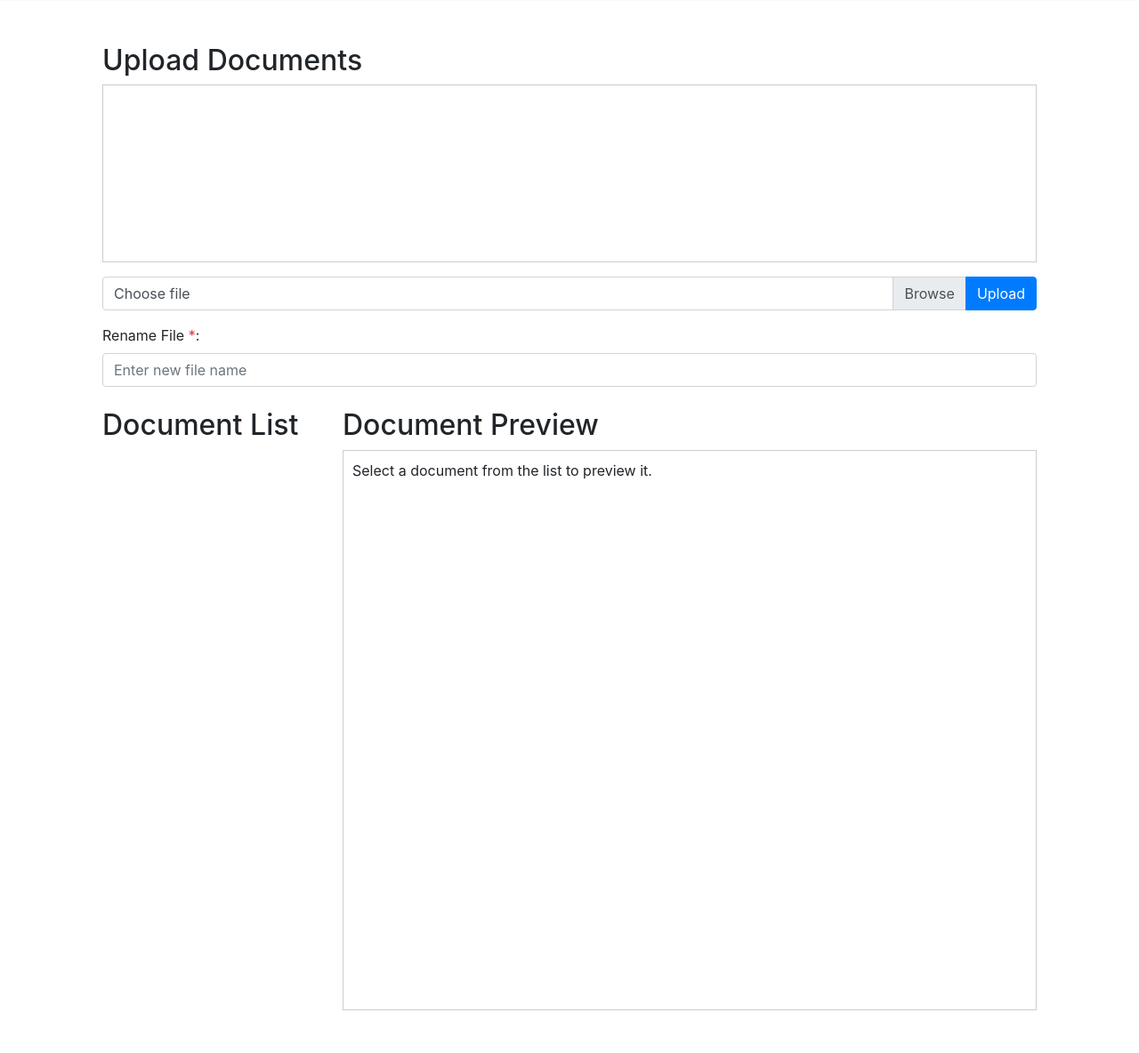
After one commit to cadabraaa/EmployeeManagement, a Flask app: template website/templates/documents.html in a window 1280 px wide. The commit adds this page. Shown: the part 78-1262 px from the top of the page at 89% size. Run offline with Flask 3, Linux system fonts and the light colour scheme; the template is opened without the code that fills it, so the values that code supplies are empty; some libraries are stand-ins or nearby versions.

Commit message:
document upload is done

```diff
--- a/website/__init__.py
+++ b/website/__init__.py
@@ -36,7 +36,7 @@ def create_app():
     app.register_blueprint(views, url_prefix='/')
     app.register_blueprint(auth, url_prefix='/')
 
-    from .models import User, Employee, Role, Gender, Education, Marital, Family, Country, State, City, Photo, Identification, Caddress, Paddress, Weapon, Career, Army
+    from .models import User, Employee, Role, Gender, Education, Marital, Family, Country, State, City, Photo, Identification, Caddress, Paddress, Weapon, Career, Army, Documents
 
     with app.app_context():
       db.create_all()
--- a/website/templates/base.html
+++ b/website/templates/base.html
@@ -93,5 +93,6 @@
       crossorigin="anonymous"
     ></script>
 
+
   </body>
 </html>
--- /dev/null
+++ b/website/templates/documents.html
@@ -0,0 +1,161 @@
+{% extends "base.html" %} {% block title %}Home{% endblock %} {% block content
+%}
+    <div class="container mt-4">
+      {% with messages = get_flashed_messages() %}
+          {% if messages %}
+              {% for message in messages %}
+                  <div class="alert alert-success" role="alert">
+                      {{message}}
+                  </div>
+              {% endfor %}
+          {% endif %}
+      {% endwith %}
+      <div class="container mt-5">
+          <h2>Upload Documents</h2>
+          <form action="{{ url_for('views.upload_documents', employee_id=employee.employee_id) }}" method="post" enctype="multipart/form-data">
+
+
+              <div id="filePreview" class="form-group">
+                  <div id="previewPlaceholder" style="width: 100%; height: 200px; border: 1px solid #ccc; display: flex; justify-content: center; align-items: center;">
+                      <!-- Preview content will be displayed here -->
+                  </div>
+              </div>
+            <div class="input-group mb-3">
+                <div class="custom-file">
+                    <input type="file" class="custom-file-input" id="file" name="file" onchange="previewFile()">
+                    <label class="custom-file-label" for="file">Choose file</label>
+                </div>
+                <div class="input-group-append">
+                    <button class="btn btn-primary" type="submit">Upload</button>
+                </div>
+            </div>
+
+              <div class="form-group">
+                  <label for="filename">Rename File <span class="text-danger">*</span>:</label>
+                  <input type="text" class="form-control" id="filename" name="filename" placeholder="Enter new file name" required>
+              </div>
+          </form>
+        <div class="row mt-4">
+            <div class="col-md-3">
+                <h2>Document List</h2>
+                <ul class="list-group" id="documentList">
+                    {% for document in documents %}
+                        <li class="list-group-item document-item" data-url="{{ static_urls[loop.index0] }}">
+                            {{ document.document_name }}
+                        </li>
+                    {% endfor %}
+                </ul>
+            </div>
+            <div class="col-md-9">
+                <h2>Document Preview</h2>
+                <div class="preview" id="documentPreview">
+                    <p>Select a document from the list to preview it.</p>
+                </div>
+            </div>
+        </div>
+      </div>
+    </br>
+    </br>
+
+        <script>
+            function previewFile() {
+                const preview = document.getElementById('previewPlaceholder');
+                const file = document.getElementById('file').files[0];
+                const reader = new FileReader();
+
+                reader.onloadend = function () {
+                    preview.innerHTML = `<img src="${reader.result}" style="max-width: 100%; max-height: 100%;">`;
+                }
+
+                if (file) {
+                    reader.readAsDataURL(file);
+                } else {
+                    preview.innerHTML = '<p>Preview</p>';
+                }
+            }
+        </script>
+
+        <script>
+            document.addEventListener('DOMContentLoaded', function () {
+                const documentList = document.getElementById('documentList');
+                const documentPreview = document.getElementById('documentPreview');
+
+                // Function to update the document preview
+                function updatePreview(url) {
+                    // Clear existing content from preview area
+                    documentPreview.innerHTML = '';
+
+                    // Create an element to display the document
+                    const fileType = url.split('.').pop().toLowerCase();
+                    if (['jpg', 'jpeg', 'png', 'gif'].includes(fileType)) {
+                        const img = document.createElement('img');
+                        img.src = url;
+                        img.style.width = '100%';
+                        documentPreview.appendChild(img);
+                    } else if (fileType === 'pdf') {
+                        const iframe = document.createElement('iframe');
+                        iframe.src = url;
+                        iframe.style.width = '100%';
+                        iframe.style.height = '600px'; // Adjust height as needed
+                        documentPreview.appendChild(iframe);
+                    } else {
+                        const p = document.createElement('p');
+                        p.textContent = 'Preview not available for this file type.';
+                        documentPreview.appendChild(p);
+                    }
+                }
+
+                // Add click event listener to each document item
+                documentList.addEventListener('click', function (event) {
+                    if (event.target.classList.contains('document-item')) {
+                        event.preventDefault(); // Prevent default action of link
+                        const url = event.target.getAttribute('data-url');
+                        updatePreview(url);
+                    }
+                });
+
+                // Trigger click event on the first document item
+                const firstDocumentItem = documentList.querySelector('.document-item');
+                if (firstDocumentItem) {
+                    const firstDocumentUrl = firstDocumentItem.getAttribute('data-url');
+                    updatePreview(firstDocumentUrl);
+                }
+            });
+        </script>
+<script>
+  $(document).ready(function () {
+      // Handle document list item click event
+      $('.document-item').on('click', function () {
+          var url = $(this).data('url');
+          var fileExtension = url.split('.').pop().toLowerCase();
+          var previewContent = '';
+
+          if (fileExtension === 'pdf') {
+              previewContent = `<embed src="${url}" type="application/pdf" style="width: 100%; height: 100%;">`;
+          } else if (['jpg', 'jpeg', 'png', 'gif'].includes(fileExtension)) {
+              previewContent = `<img src="${url}" style="max-width: 100%; height: auto;">`;
+          } else {
+              previewContent = `<p>Preview not available for this file type.</p>`;
+          }
+
+          $('#documentPreview').html(previewContent);
+      });
+  });
+</script>
+
+         <style>
+             .preview {
+                 border: 1px solid #ccc;
+                 padding: 10px;
+                 height: calc(100vh - 170px);
+                 overflow-y: auto;
+             }
+
+             .preview img {
+                 max-width: 100%;
+                 max-height: calc(100vh - 170px);
+             }
+         </style>
+
+
+      {%endblock%}
--- a/website/templates/employee_details.html
+++ b/website/templates/employee_details.html
@@ -14,6 +14,7 @@
       <div class="container">
         <div class="row justify-content-end">
           <div class="col-auto">
+            <a  class="btn btn-warning btn-sm" href="{{ url_for('views.documents', employee_id=employee.employee_id) }}">View Documnets</a>
             <a  class="btn btn-info btn-sm" href="{{ url_for('views.edit_employee', employee_id=employee.employee_id) }}">Edit Details</a>
           </div>
         </div>
```
Also changed, not shown: website/models.py (+8 -1 lines), website/templates/edit_employee.html (+9 -0 lines), website/views.py (+134 -65 lines), website/static/css/employee.css (line endings or trailing spaces), website/templates/display.html (line endings or trailing spaces).
